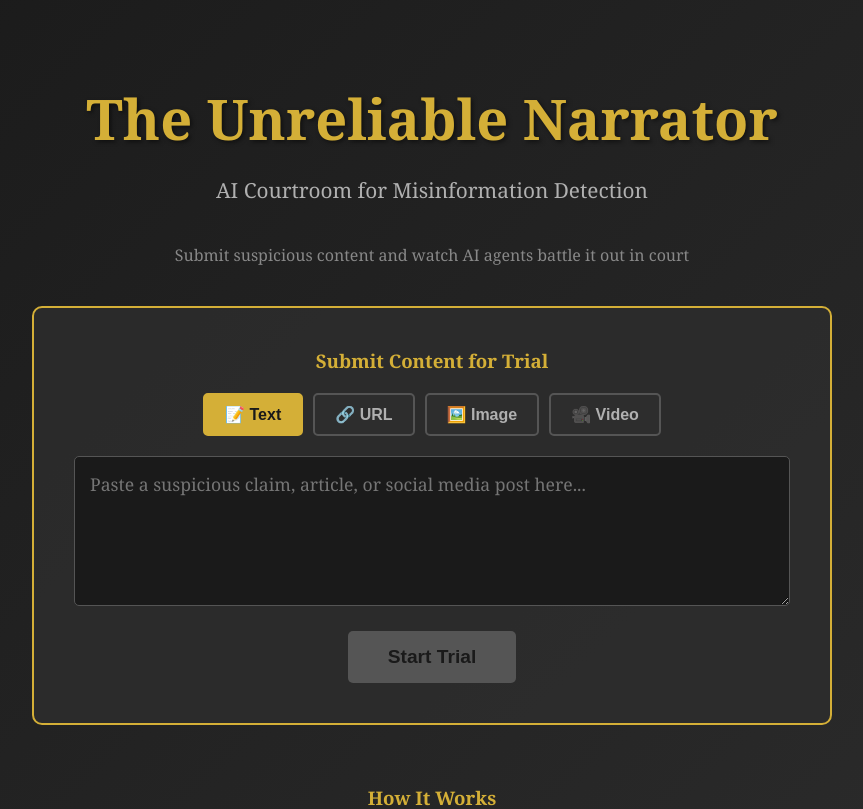
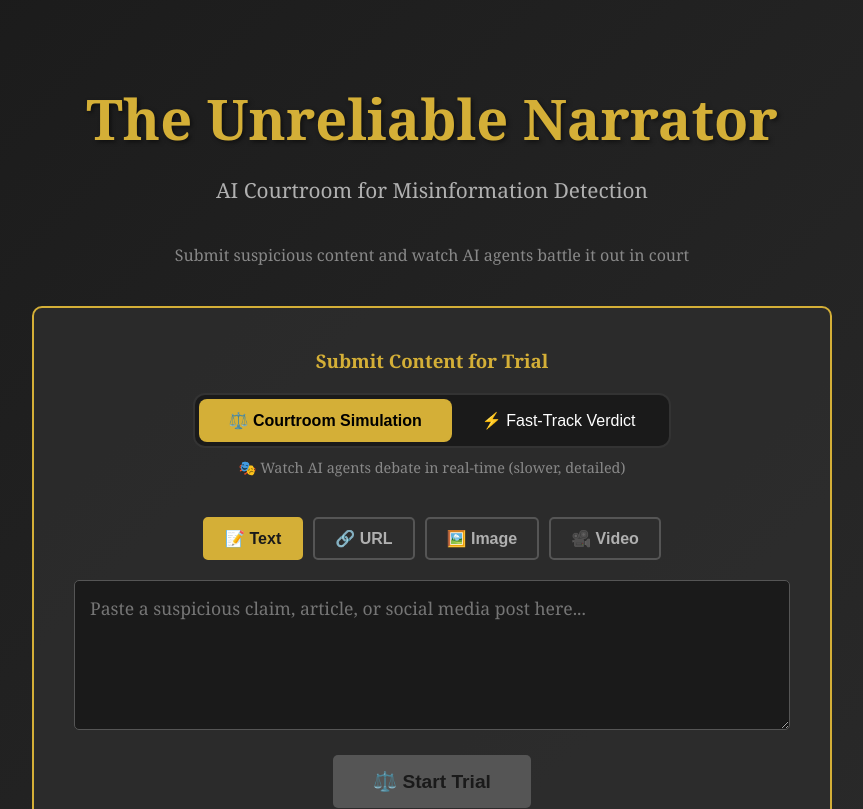
Before and after one commit to pranshavpatel/hackncstate_unstable_diffusers, a React (Create React App) app in the folder frontend/: page / in a window 1280 px wide. Shown: the top 809 px of the page, without its empty margins (208-1071 px from the left). Built offline with nearby package versions, Linux system fonts and the light colour scheme.

Commit message:
Added the functionality to get instant verdict (frontend)

```diff
--- a/frontend/src/App.js
+++ b/frontend/src/App.js
@@ -11,6 +11,7 @@ function App() {
   const [selectedFile, setSelectedFile] = useState(null);
   const [caseId, setCaseId] = useState(null);
   const [loading, setLoading] = useState(false);
+  const [mode, setMode] = useState('courtroom'); // 'courtroom' or 'fasttrack'
 
   // Auto-detect URLs in text input
   useEffect(() => {
@@ -46,7 +47,8 @@ function App() {
     try {
       const response = await axios.post(`${API_BASE}/api/trial/start`, {
         content: content,
-        input_type: inputType
+        input_type: inputType,
+        mode: mode
       });
 
       setCaseId(response.data.case_id);
@@ -64,6 +66,7 @@ function App() {
       const formData = new FormData();
       formData.append('file', selectedFile);
       formData.append('input_type', inputType);
+      formData.append('mode', mode);
 
       const response = await axios.post(`${API_BASE}/api/trial/start-with-file`, formData, {
         headers: {
@@ -102,6 +105,55 @@ function App() {
             <h3 style={{ marginBottom: '20px', color: '#d4af37' }}>
               Submit Content for Trial
             </h3>
+
+            {/* Mode Toggle */}
+            <div style={{ marginBottom: '30px', textAlign: 'center' }}>
+              <div style={{
+                display: 'inline-flex',
+                backgroundColor: '#1a1a1a',
+                borderRadius: '12px',
+                padding: '4px',
+                border: '2px solid #333'
+              }}>
+                <button
+                  onClick={() => setMode('courtroom')}
+                  style={{
+                    padding: '12px 30px',
+                    fontSize: '1rem',
+                    borderRadius: '8px',
+                    border: 'none',
+                    cursor: 'pointer',
+                    transition: 'all 0.3s',
+                    backgroundColor: mode === 'courtroom' ? '#d4af37' : 'transparent',
+                    color: mode === 'courtroom' ? '#000' : '#fff',
+                    fontWeight: mode === 'courtroom' ? 'bold' : 'normal'
+                  }}
+                >
+                  ⚖️ Courtroom Simulation
+                </button>
+                <button
+                  onClick={() => setMode('fasttrack')}
+                  style={{
+                    padding: '12px 30px',
+                    fontSize: '1rem',
+                    borderRadius: '8px',
+                    border: 'none',
+                    cursor: 'pointer',
+                    transition: 'all 0.3s',
+                    backgroundColor: mode === 'fasttrack' ? '#d4af37' : 'transparent',
+                    color: mode === 'fasttrack' ? '#000' : '#fff',
+                    fontWeight: mode === 'fasttrack' ? 'bold' : 'normal'
+                  }}
+                >
+                  ⚡ Fast-Track Verdict
+                </button>
+              </div>
+              <p style={{ marginTop: '10px', fontSize: '0.9rem', color: '#888' }}>
+                {mode === 'courtroom'
+                  ? '🎭 Watch AI agents debate in real-time (slower, detailed)'
+                  : '⚡ Get instant verdict with AI analysis (faster)'}
+              </p>
+            </div>
 
             {/* Input Type Selector */}
             <div style={{ marginBottom: '20px', display: 'flex', gap: '10px', justifyContent: 'center', flexWrap: 'wrap' }}>
@@ -217,7 +269,7 @@ function App() {
               onClick={handleSubmit}
               disabled={loading || ((inputType === 'text' || inputType === 'url') && !content.trim()) || ((inputType === 'video' || inputType === 'image') && !selectedFile)}
             >
-              {loading ? 'Starting Trial...' : 'Start Trial'}
+              {loading ? (mode === 'fasttrack' ? 'Analyzing...' : 'Starting Trial...') : (mode === 'fasttrack' ? '⚡ Get Instant Verdict' : '⚖️ Start Trial')}
             </button>
           </div>
 
--- a/frontend/src/components/Courtroom.js
+++ b/frontend/src/components/Courtroom.js
@@ -26,7 +26,9 @@ const Courtroom = ({ caseId }) => {
         if (!mounted) return;
         const data = JSON.parse(event.data);
 
-        if (data.phase === 'claim_extraction') {
+        if (data.phase === 'fasttrack') {
+          setTrialState(prev => ({ ...prev, phase: 'fasttrack' }));
+        } else if (data.phase === 'claim_extraction') {
           setTrialState(prev => ({ ...prev, phase: 'claims' }));
         } else if (data.phase === 'investigation') {
           setTrialState(prev => ({ ...prev, phase: 'investigation' }));
@@ -88,18 +90,53 @@ const Courtroom = ({ caseId }) => {
     }
   };
 
-  if (trialState.phase === 'starting' || trialState.phase === 'claims' || trialState.phase === 'investigation') {
+  if (trialState.phase === 'starting' || trialState.phase === 'claims' || trialState.phase === 'investigation' || trialState.phase === 'fasttrack') {
     return (
       <div className="loading">
         <div className="spinner"></div>
         <p>Preparing the courtroom...</p>
         {trialState.phase === 'claims' && <p>Extracting claims...</p>}
         {trialState.phase === 'investigation' && <p>Gathering evidence...</p>}
+        {trialState.phase === 'fasttrack' && <p>⚡ Analyzing content with AI...</p>}
       </div>
     );
   }
 
   if (trialState.phase === 'verdict' && trialState.verdict) {
+    const isFastTrack = trialState.verdict.mode === 'fasttrack';
+
+    if (isFastTrack) {
+      const { final_verdict, confidence, reasoning, key_findings } = trialState.verdict;
+      const categoryClass = final_verdict === 'VERIFIED' ? 'true' : final_verdict === 'FAKE' ? 'false' : 'uncertain';
+
+      return (
+        <div className="verdict-section">
+          <h2>⚡ Fast-Track Verdict</h2>
+
+          <motion.div initial={{ opacity: 0, scale: 0.9 }} animate={{ opacity: 1, scale: 1 }} transition={{ duration: 0.5 }} style={{ background: 'rgba(45,45,45,0.9)', padding: '40px', borderRadius: '15px', border: '3px solid #d4af37' }}>
+            <h2 style={{ color: '#d4af37', fontSize: '2.5rem' }}>⚡ Instant Analysis</h2>
+            <div className="verdict-score" style={{ fontSize: '4rem', margin: '20px 0', color: '#d4af37' }}>{confidence}%</div>
+            <div className={`verdict-category ${categoryClass}`} style={{ fontSize: '1.8rem', padding: '15px', borderRadius: '10px', marginBottom: '20px' }}>
+              {final_verdict}
+            </div>
+            <p style={{ color: '#b0b0b0', fontSize: '1.1rem', marginBottom: '30px', lineHeight: '1.8' }}>{reasoning}</p>
+
+            {key_findings && key_findings.length > 0 && (
+              <div style={{ marginTop: '30px', textAlign: 'left' }}>
+                <h3 style={{ color: '#d4af37', marginBottom: '15px' }}>Key Findings:</h3>
+                <ul style={{ color: '#e0e0e0', lineHeight: '1.8' }}>
+                  {key_findings.map((finding, i) => (
+                    <li key={i} style={{ marginBottom: '10px' }}>{finding}</li>
+                  ))}
+                </ul>
+              </div>
+            )}
+          </motion.div>
+        </div>
+      );
+    }
+
+    // Original courtroom verdict display
     const { score, category, individual_verdicts, summary } = trialState.verdict;
     const categoryClass = score > 60 ? 'true' : score < 40 ? 'false' : 'uncertain';
 
```
